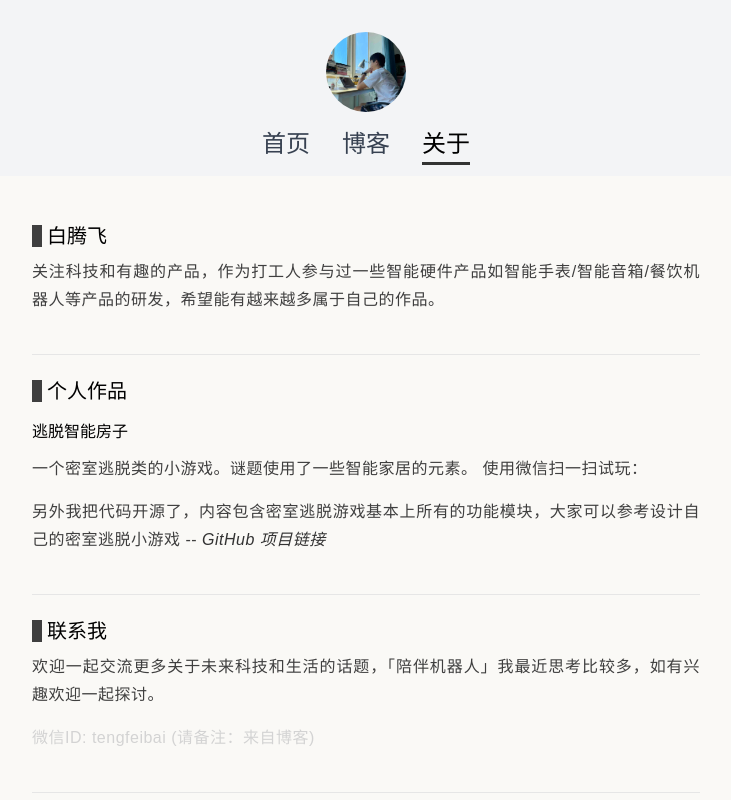
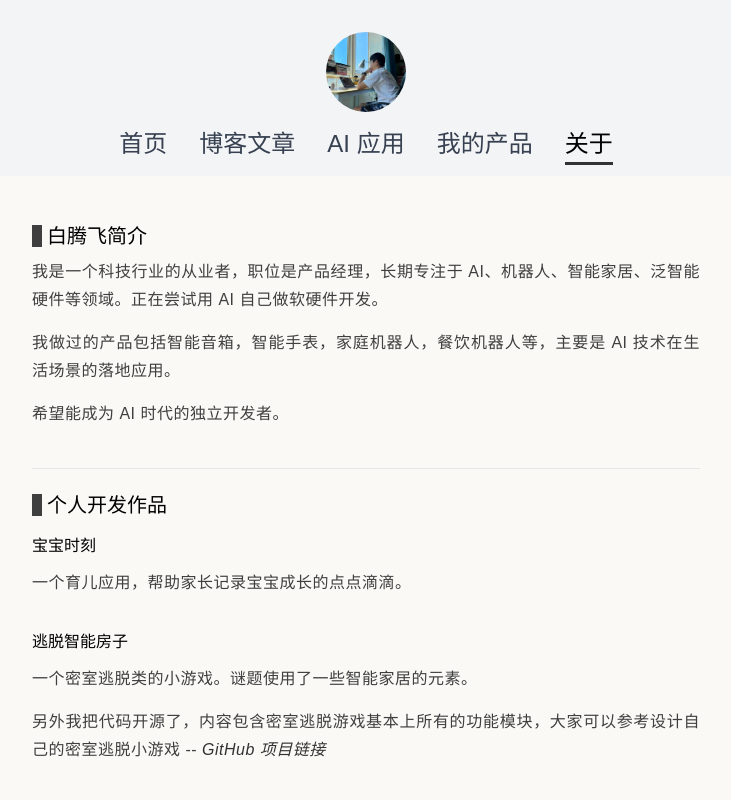
Before and after one commit to baitengfei/baitengfei, a Next.js app: page /about in a window 1280 px wide. Shown: the top 800 px of the page, without its empty margins (274-1005 px from the left). Built offline with nearby package versions, Linux system fonts and the light colour scheme.

Commit message:
SEO优化，新增页面

```diff
--- a/app/Home.tsx
+++ b/app/Home.tsx
@@ -45,7 +45,13 @@ export default function Home({ posts }: { posts: PostData[] }) {
       <ul className="space-y-6"> {/* 使用竖向间距 */}
         {postsToDisplay.map((post, index) => (
           <li key={index} className="bg-white rounded-lg shadow-lg p-6 w-full transition-transform duration-300 hover:shadow-xl hover:bg-gray-100 transform hover:scale-105"> {/* 添加 hover 效果 */}
-            <Link href={`/blog/${post.slug}`} className="block">
+            <Link
+              href={`/blog/${post.slug}`}
+              className="block"
+              onClick={(e) => {
+                e.currentTarget.parentElement?.classList.remove('hover:shadow-xl', 'hover:bg-gray-100', 'hover:scale-105');
+              }}
+            >
               <div className="flex">
                 <div className="w-1/3">
                   <Image
--- a/app/RootLayout.tsx
+++ b/app/RootLayout.tsx
@@ -24,7 +24,17 @@ export default function RootLayout({ children }: Readonly<{ children: React.Reac
               </li>
               <li className={pathname === "/blog" ? "active" : ""}>
                 <Link href="/blog" className={`text-2xl font-medium ${pathname === "/blog" ? "font-bold text-black" : "text-gray-700"} transition hover:font-bold hover:text-black`}>
-                  博客
+                  博客文章
+                </Link>
+              </li>
+              <li className={pathname === "/ai-applications" ? "active" : ""}>
+                <Link href="/ai-applications" className={`text-2xl font-medium ${pathname === "/ai-applications" ? "font-bold text-black" : "text-gray-700"} transition hover:font-bold hover:text-black`}>
+                  AI 应用
+                </Link>
+              </li>
+              <li className={pathname === "/my-products" ? "active" : ""}>
+                <Link href="/my-products" className={`text-2xl font-medium ${pathname === "/my-products" ? "font-bold text-black" : "text-gray-700"} transition hover:font-bold hover:text-black`}>
+                  我的产品
                 </Link>
               </li>
               <li className={pathname === "/about" ? "active" : ""}>
--- a/app/about/page.tsx
+++ b/app/about/page.tsx
@@ -3,18 +3,29 @@ const HomePage = () => {
     return (
       <main>
         <article>
-          <h2>白腾飞</h2>
+          <h2>白腾飞简介</h2>
           <p>
-            关注科技和有趣的产品，作为打工人参与过一些智能硬件产品如智能手表/智能音箱/餐饮机器人等产品的研发，希望能有越来越多属于自己的作品。
+            我是一个科技行业的从业者，职位是产品经理，长期专注于 AI、机器人、智能家居、泛智能硬件等领域。正在尝试用 AI 自己做软硬件开发。
+          </p>
+          <p>
+          我做过的产品包括智能音箱，智能手表，家庭机器人，餐饮机器人等，主要是 AI 技术在生活场景的落地应用。
+          </p>
+          <p>
+          希望能成为 AI 时代的独立开发者。
           </p>
         </article>
 
         <article>
-          <h2>个人作品</h2>
+          <h2>个人开发作品</h2>
+          <h3>
+            宝宝时刻
+          </h3>
+          <p>
+            一个育儿应用，帮助家长记录宝宝成长的点点滴滴。
+          </p>
           <h3>逃脱智能房子</h3>
           <p>
             一个密室逃脱类的小游戏。谜题使用了一些智能家居的元素。
-            使用微信扫一扫试玩：
           </p>
 
           <p>
@@ -36,6 +47,9 @@ const HomePage = () => {
           <p style={{ color: '#d3d3d3', fontWeight: 'lighter' }}>
             微信ID: tengfeibai (请备注：来自博客)
           </p>
+          <p style={{ color: '#d3d3d3', fontWeight: 'lighter' }}>
+            Mail: iterrybai@gmail.com (请备注：来自博客)
+          </p>
         </article>
       </main>
     );
--- /dev/null
+++ b/app/ai-applications/page.tsx
@@ -0,0 +1,27 @@
+// app/page.tsx
+const HomePage = () => {
+    return (
+      <main>
+        <article>
+          <h1 className="text-xl font-medium">好用的 AI 软件，这是我使用过的一些案例</h1>
+          <h2>
+            AI 写作，内容生成
+          </h2>
+          <p>
+            ChatGPT 还是王者
+          </p>
+          <h2>
+            AI 克隆声音
+          </h2>
+          <p>
+            fish.audio 是一个 AI 克隆声音的网站，可以克隆并生成自己的声音。我已经用它克隆自己的声音并用在一个视频里，效果还不错。
+          </p>
+          <p>
+            而且每天都有一定的免费额度，用来给视频配音足够用了。
+          </p>
+        </article>
+      </main>
+    );
+  };
+
+  export default HomePage;
--- a/app/layout.tsx
+++ b/app/layout.tsx
@@ -3,8 +3,9 @@ import type { Metadata } from "next";
 import RootLayout from "./RootLayout"; // 导入客户端组件
 
 export const metadata: Metadata = {
-  title: "白腾飞的博客-关注科技和有趣的产品",
-  description: "产品经理, 独立开发者, ai, robotics, 机器人，人工智能",
+  title: "白腾飞的个人博客-AI独立开发者的前沿观察和实践思考",
+  description: "AI 时代的独立开发者、产品经理，专注于 AI、机器人、空间计算、智能家居等科技领域的前沿观察和产品使用体验分享，并开发满足特定人群需求的软硬件产品。育儿应用「宝宝时刻」和小游戏「smart room escape」开发者。",
+  keywords: "独立开发者，AI 产品开发，机器人，宝宝时刻，小游戏，room escape, ai product, ai developer"
 };
 
 export default function Layout({ children }: { children: React.ReactNode }) {
--- a/app/lib/posts.tsx
+++ b/app/lib/posts.tsx
@@ -64,3 +64,9 @@ export async function getPostData(slug: string): Promise<PostData> {
     ...(matterResult.data as Omit<PostData, 'slug' | 'contentHtml'>),
   };
 }
+
+// 根据标签获取过滤后的文章数据
+export function getFilteredPostsData(tag: string): PostData[] {
+  const allPostsData = getSortedPostsData(); // 获取所有文章的数据
+  return allPostsData.filter(post => Array.isArray(post.tags) && post.tags.includes(tag)); // 根据标签筛选
+}
--- /dev/null
+++ b/app/my-products/page.tsx
@@ -0,0 +1,7 @@
+import { getFilteredPostsData } from '../lib/posts';
+import Home from '../Home';
+
+export default async function MyProductsPage() {
+  const productsPosts = getFilteredPostsData('app');
+  return <Home posts={productsPosts} />;
+}
--- /dev/null
+++ b/next-sitemap.js
@@ -0,0 +1,4 @@
+module.exports = {
+    siteUrl: 'https://baitengfei.com',
+    generateRobotsTxt: true, // (可选) 生成robots.txt文件
+  }
--- a/package.json
+++ b/package.json
@@ -12,6 +12,7 @@
   "dependencies": {
     "gray-matter": "^4.0.3",
     "next": "14.2.15",
+    "next-sitemap": "^4.2.3",
     "react": "^18",
     "react-dom": "^18",
     "remark": "^15.0.1",
```
Also changed, not shown: posts/babymoments-development-notes.md (+1 -1 lines), 1 other file (tests, documents, lock files or other folders).
